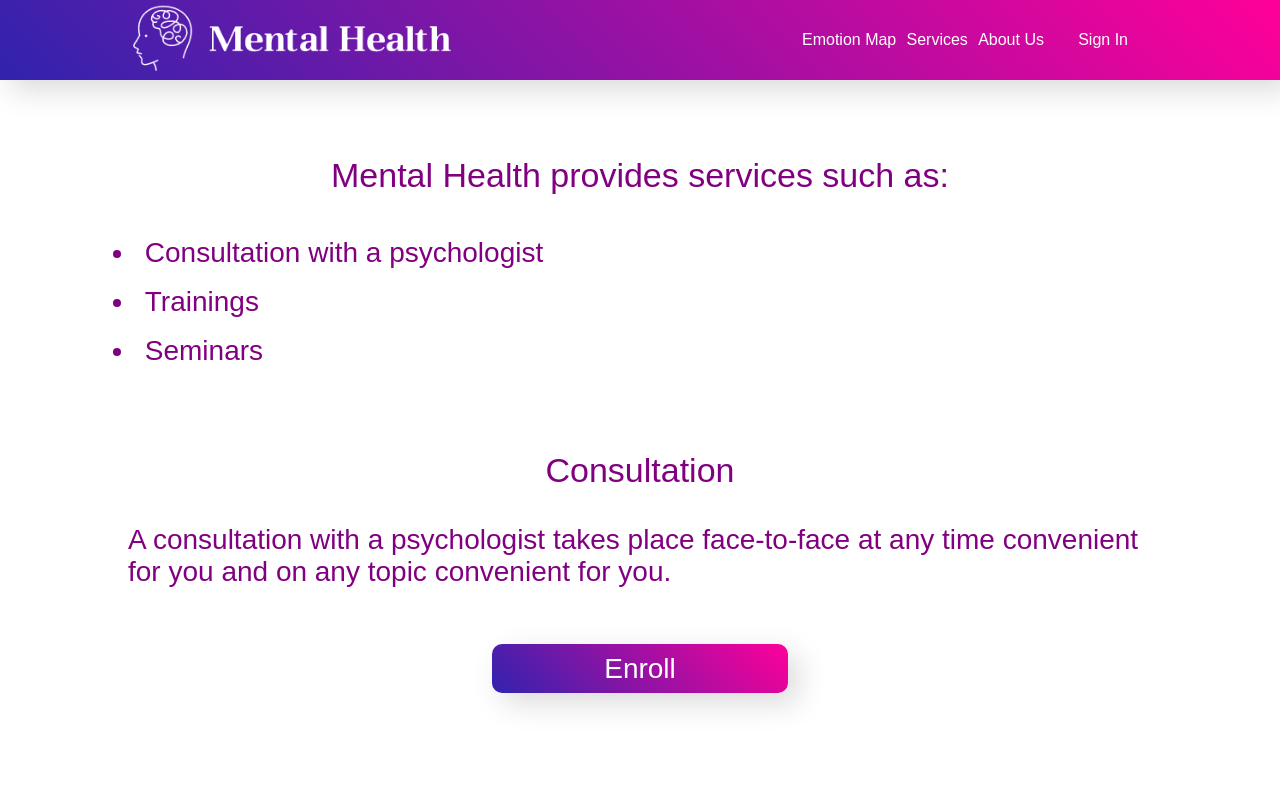
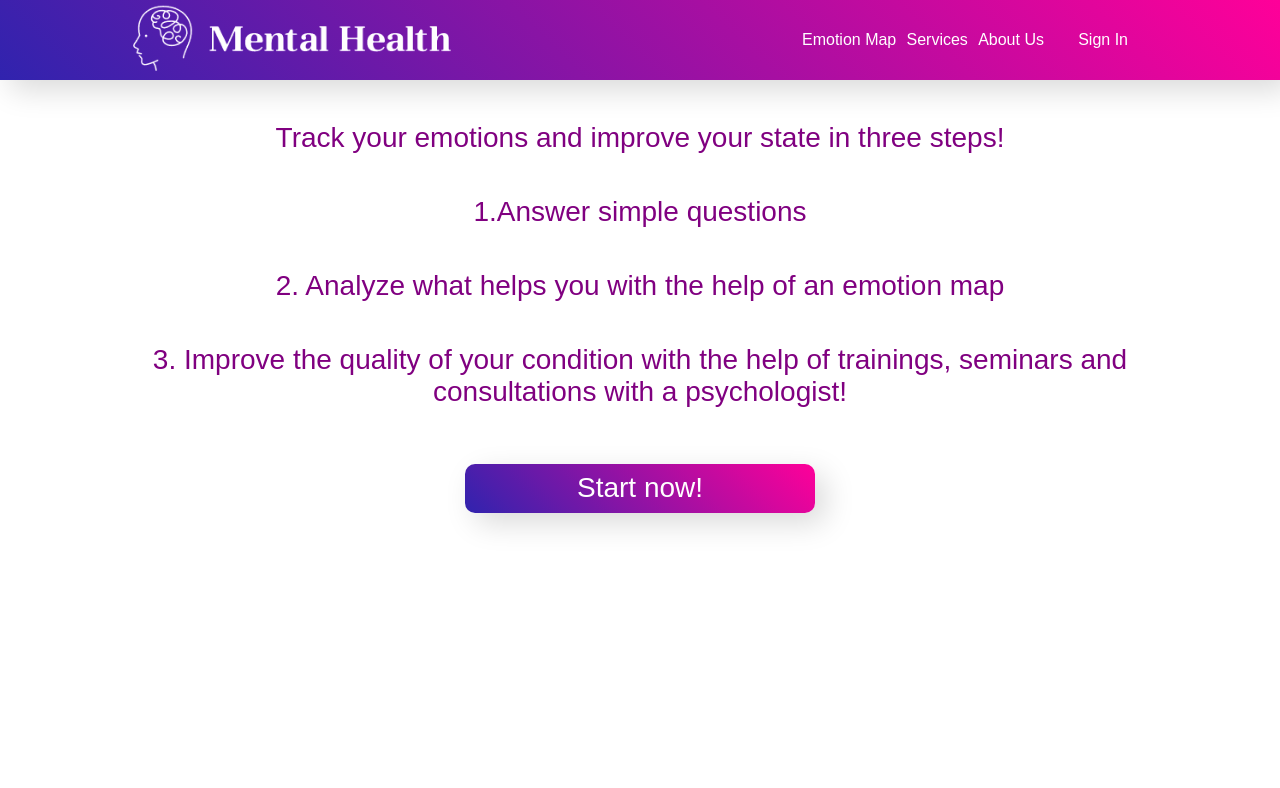
Before and after one commit to DanyeIIo/MentalHealth, a React app in the folder front/: page / in a window 1280 px wide. Shown: the top 788 px of the page. Built offline with nearby package versions, Linux system fonts and the light colour scheme.

Commit message:
main page

```diff
--- a/front/src/components/App/App.tsx
+++ b/front/src/components/App/App.tsx
@@ -3,14 +3,16 @@ import About from '../about/About'
 import Services from "../services/Services";
 import Authorization from "../authorization/Authorization";
 import Registration from "../registration/Registration";
+import MainPage from "../mainPage/MainPage";
 
 const App = () => {
     return (<>
         <Header />
         {/* <About /> */}
-        <Services />
+        {/* <Services /> */}
         {/* <Authorization /> */}
         {/* <Registration /> */}
+        <MainPage />
     </>)
 }
 
--- /dev/null
+++ b/front/src/components/mainPage/MainPage.tsx
@@ -0,0 +1,22 @@
+import styles from './mainPage.module.scss'
+
+const MainPage = () => {
+    return (
+        <div className={styles.general}>
+            <section>Track your emotions and improve your state in  three steps!</section>
+            <section>
+                <div>1.Answer simple questions</div>
+                {/* test */}
+            </section>
+            <section>
+                <div>2. Analyze what helps you with the help of an emotion map</div>
+                {/* map */}
+                {/* diagramma */}
+            </section>
+            <section>3. Improve the quality of your condition with the help of trainings, seminars and consultations with a psychologist!</section>
+            <button className={styles.btn}>Start now!</button>
+        </div>
+    )
+}
+
+export default MainPage
--- /dev/null
+++ b/front/src/components/mainPage/mainPage.module.scss
@@ -0,0 +1,26 @@
+.general {
+    width: 80%;
+    margin: 1em auto;
+    font-size: 28px;
+    color: purple;
+    text-align: center;
+    @media only screen and (max-width: 900px) {
+        font-size: 24px;
+        width: 90%;
+    }
+    section {
+        margin: 1.5em 0;
+    }
+    .btn {
+        display: block;
+        color: white;
+        font-size: inherit;
+        margin: 2em auto;
+        padding: 0.3em 4em;
+        background: linear-gradient(45deg, #3023ae 0%, #f09 100%);
+        border: none;
+        border-radius: 10px;
+        cursor: pointer;
+        box-shadow: 10px 10px 30px rgba(0, 0, 0, 0.15);
+    }
+}
```
